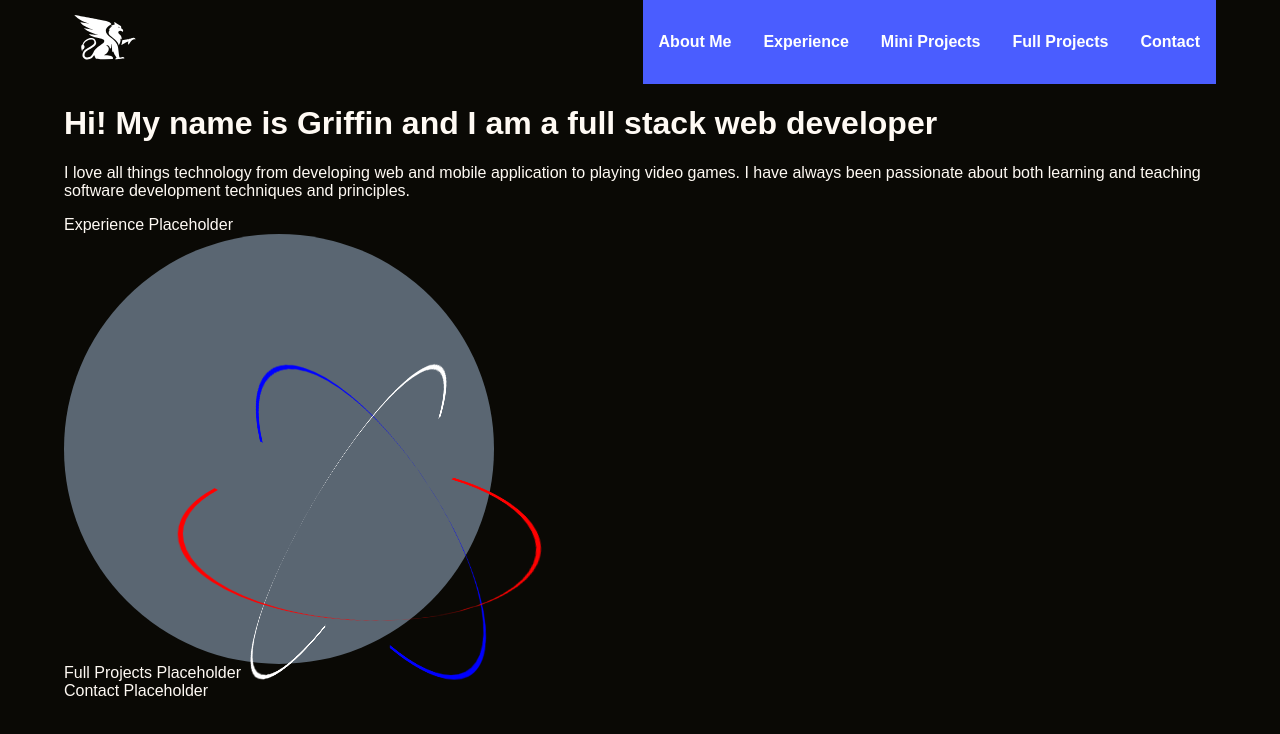
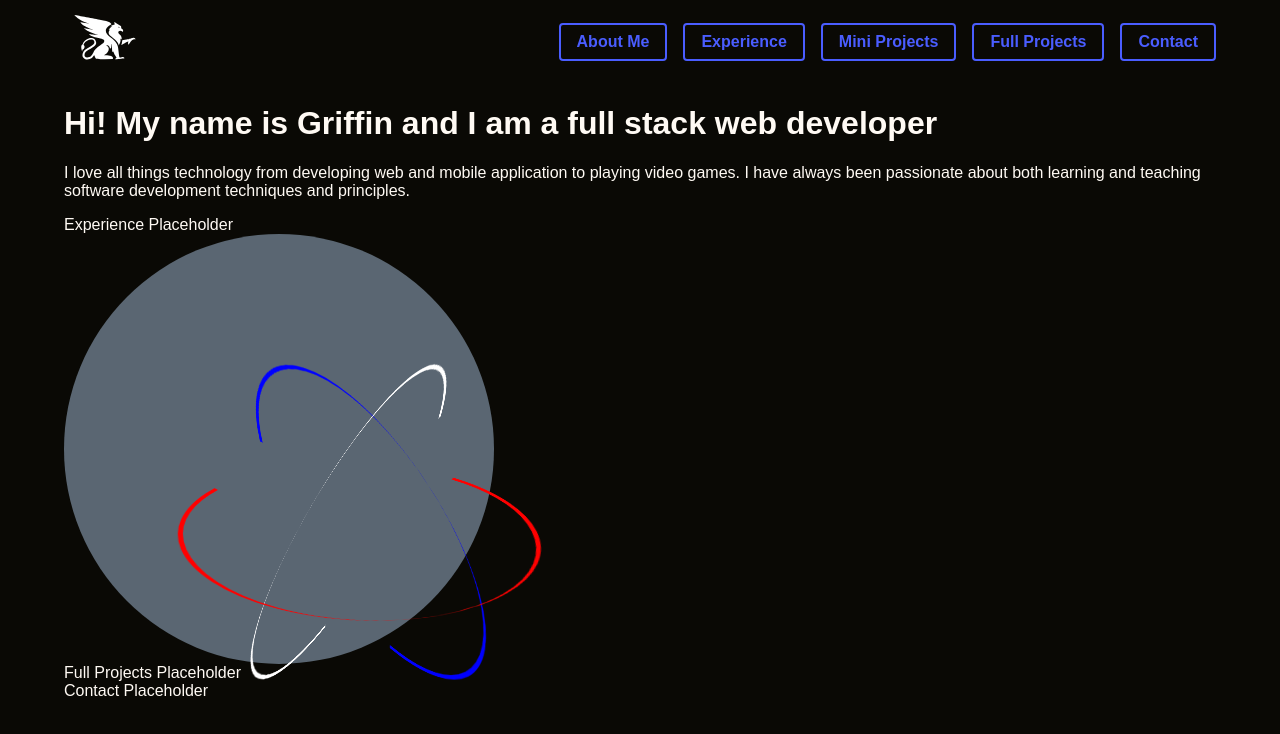
Before and after one commit to mccormickgriffin/griffin-mccormick-portfolio, a React (Create React App) app: page / in a window 1280 px wide. Shown: the top 734 px of the page. Built offline with nearby package versions, Linux system fonts and the light colour scheme.

Commit message:
added styles for top nav

```diff
--- a/src/styles/TopNav.scss
+++ b/src/styles/TopNav.scss
@@ -7,18 +7,22 @@
 
 .right-side {
   display: flex;
+  align-items: center;
+  gap: 16px;
 
   button {
     font-weight: bold;
     font-size: 16px;
-    color: white;
-    border: none;
-    background-color: $primary;
     padding: 8px 16px;
+    height: fit-content;
+    border-radius: 4px;
+    background-color: $background;
+    border: 2px solid $primary;
+    color: $primary;
 
     &:hover {
       cursor: pointer;
-      background-color: adjust-color($color: $primary, $lightness: -10%);
+      background-color: adjust-color($color: $primary, $lightness: -40%);
     }
   }
 }
```
